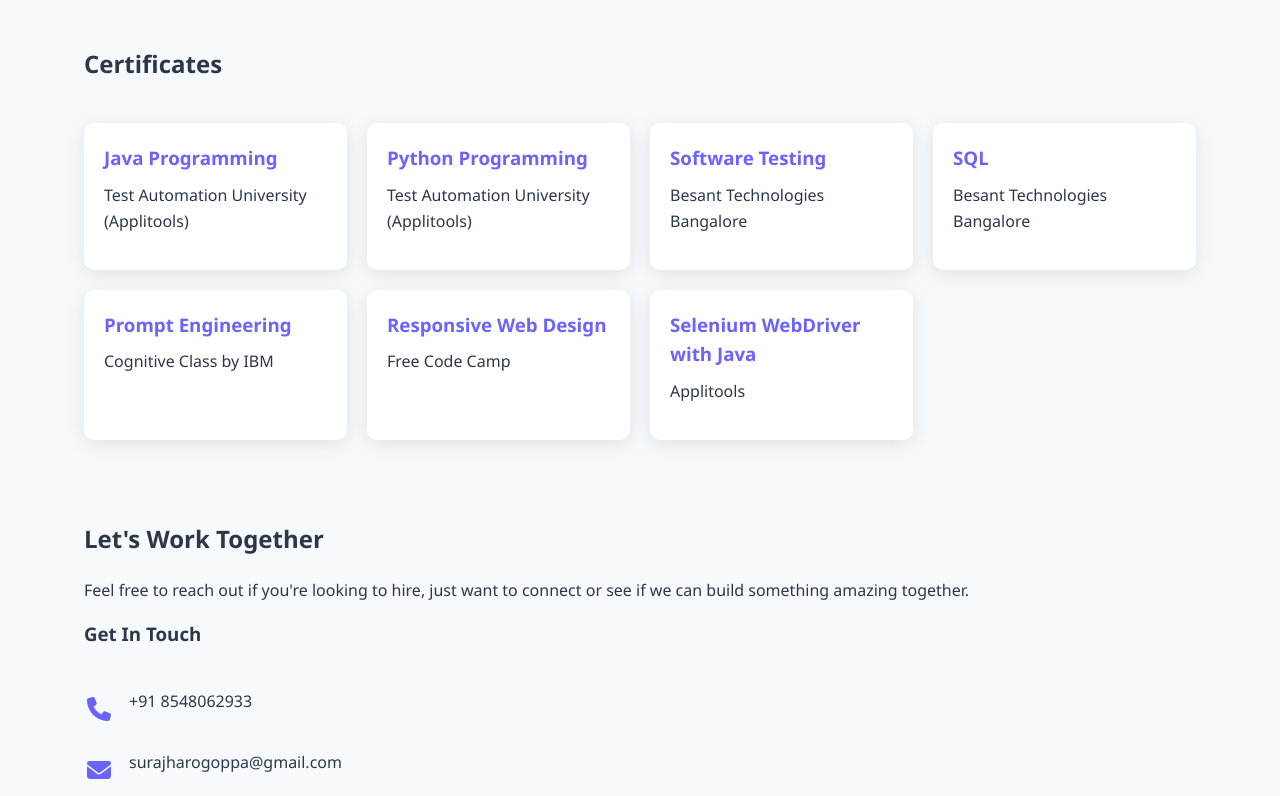
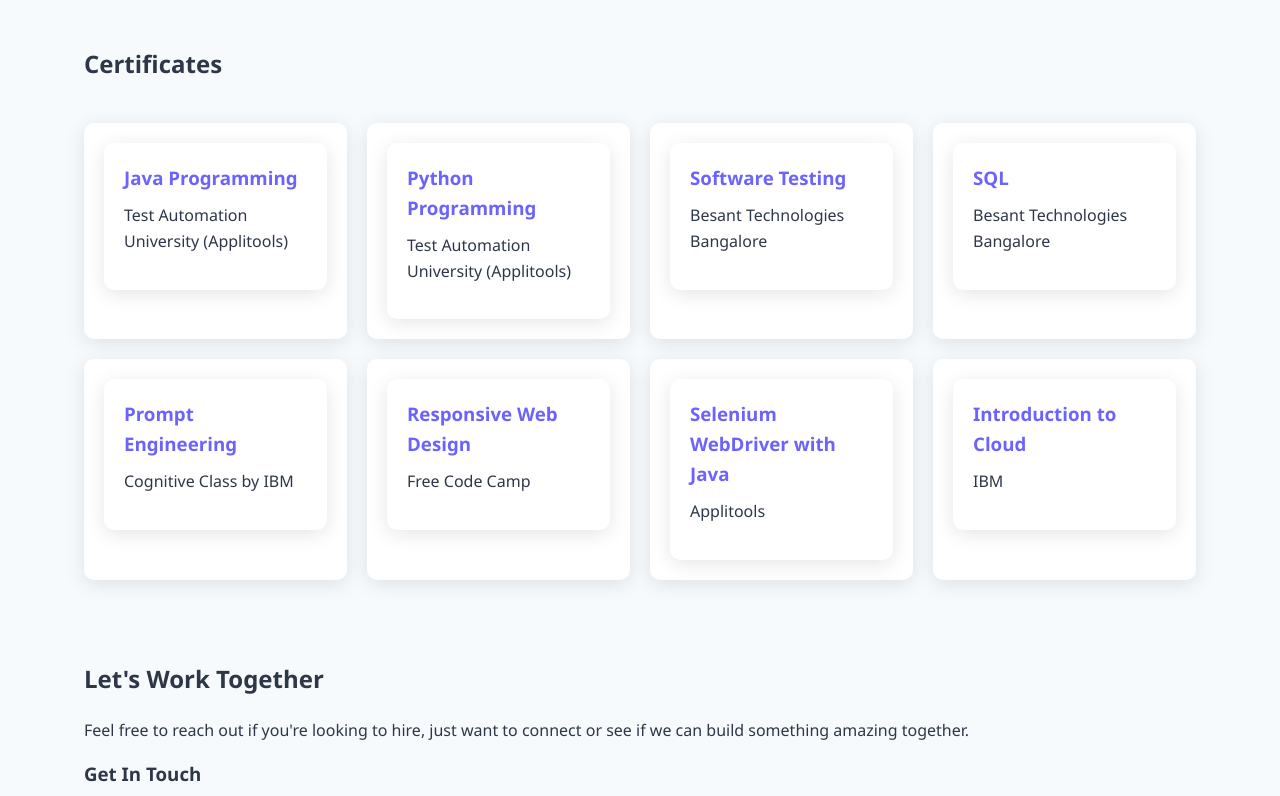
Before and after one commit to surajharogoppa/portfolio, a plain HTML site: page index.html in a window 1280 px wide. Shown: the part 5020-5816 px from the top of the page. Drawn offline with Linux system fonts and the light colour scheme.

Commit message:
Initial commit

```diff
--- a/index.html
+++ b/index.html
@@ -542,6 +542,9 @@
             background-color: var(--card-bg);
             padding: 20px;
             border-radius: 10px;
+            text-decoration: none;
+            display: block ;
+            color: inherit;
             box-shadow: var(--shadow);
             transition: all 0.3s ease;
         }
@@ -1135,32 +1138,52 @@
             <h2>Certificates</h2>
             <div class="certificates-grid">
                 <div class="certificate-card">
+                    <a href="https://testautomationu.applitools.com/certificate/?id=45c9d5e8" target="_blank" class="certificate-card">
                     <h3>Java Programming</h3>
                     <p>Test Automation University (Applitools)</p>
+                    </a>
                 </div>
                 <div class="certificate-card">
+                    <a href="https://testautomationu.applitools.com/certificate/?id=55add08a" target="_blank" class="certificate-card">
                     <h3>Python Programming</h3>
                     <p>Test Automation University (Applitools)</p>
+                    </a>
                 </div>
                 <div class="certificate-card">
+                    <a href="https://drive.google.com/file/d/1Cv9x-e8wZ72q0tpwOvhNutkU6JEq_f8e/view?usp=drive_link" target="_blank" class="certificate-card">
                     <h3>Software Testing</h3>
                     <p>Besant Technologies Bangalore</p>
+                    </a>
                 </div>
                 <div class="certificate-card">
+                    <a href="https://drive.google.com/file/d/1bAAsCKQd7DpIFABT7qLUzJtJp2xASwJ-/view?usp=drive_link" target="_blank" class="certificate-card">
                     <h3>SQL</h3>
                     <p>Besant Technologies Bangalore</p>
+                    </a>
                 </div>
                 <div class="certificate-card">
+                    <a href="https://courses.cognitiveclass.ai/certificates/bedb2f584cb4461997ae6d2cb368de80" target="_blank" class="certificate-card">
                     <h3>Prompt Engineering</h3>
                     <p>Cognitive Class by IBM</p>
+                    </a>
                 </div>
                 <div class="certificate-card">
+                    <a href="https://freecodecamp.org/certification/fccd6a36735-159e-49d5-926b-3e5bd82264cf/responsive-web-design" target="_blank" class="certificate-card">
                     <h3>Responsive Web Design</h3>
                     <p>Free Code Camp</p>
+                    </a>
                 </div>
                 <div class="certificate-card">
+                    <a href="https://testautomationu.applitools.com/certificate/?id=6dc6df5a" target="_blank" class="certificate-card">
                     <h3>Selenium WebDriver with Java</h3>
                     <p>Applitools</p>
+                    </a>
+                </div>
+                <div class="certificate-card">
+                    <a href="https://courses.cognitiveclass.ai/certificates/12ac5a7fc37c4471a7044f06143ba6e8" target="_blank" class="certificate-card">
+                    <h3>Introduction to Cloud</h3>
+                    <p>IBM</p>
+                    </a>
                 </div>
             </div>
         </div>
```
